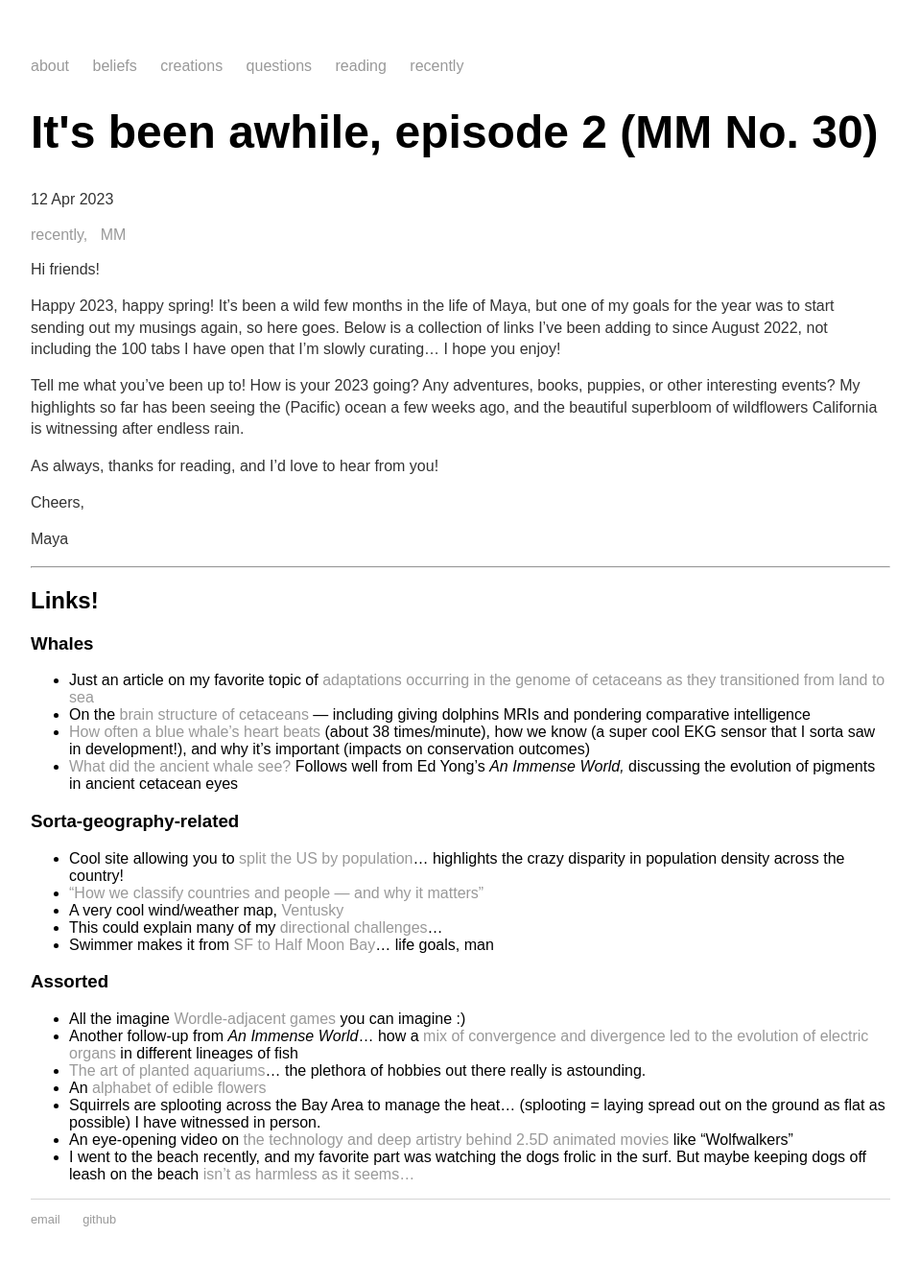
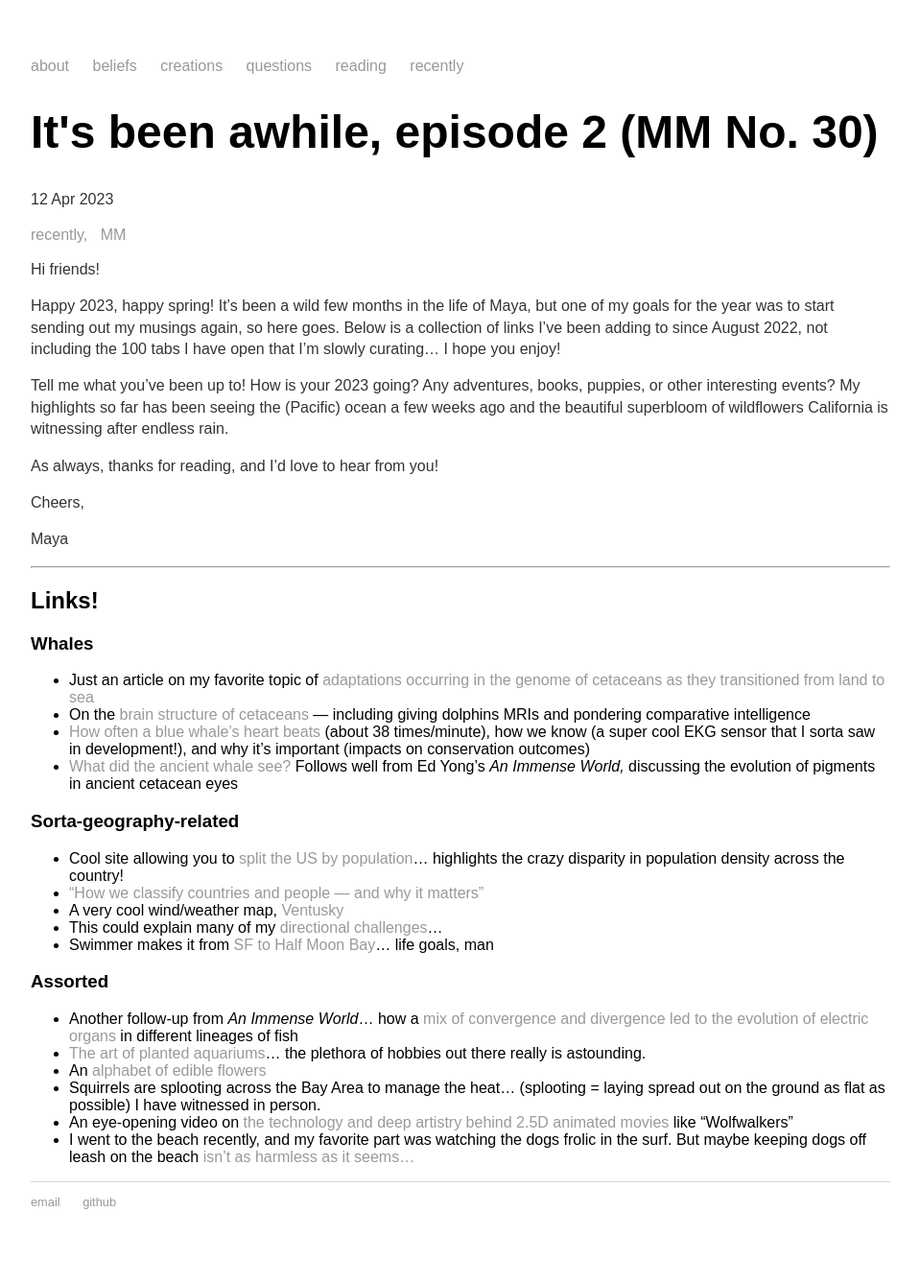
Before and after one commit to mayasheth/mayasheth.github.io, a Jekyll site: the page built from _posts/2023-04-12-its-been-awhile-episode-2.md, in a window 1280 px wide. Shown: the whole page at 96% size, without its empty margins (160-1119 px from the left). Built offline with Jekyll 4.4.1, drawn with Linux system fonts in a browser that asks for light colours.

Commit message:
Update 2023-04-12-its-been-awhile-episode-2.md

```diff
--- a/_posts/2023-04-12-its-been-awhile-episode-2.md
+++ b/_posts/2023-04-12-its-been-awhile-episode-2.md
@@ -10,7 +10,7 @@ Hi friends!
 
 Happy 2023, happy spring! It’s been a wild few months in the life of Maya, but one of my goals for the year was to start sending out my musings again, so here goes. Below is a collection of links I’ve been adding to since August 2022, not including the 100 tabs I have open that I’m slowly curating… I hope you enjoy!
 
-Tell me what you’ve been up to! How is your 2023 going? Any adventures, books, puppies, or other interesting events? My highlights so far has been seeing the (Pacific) ocean a few weeks ago, and the beautiful superbloom of wildflowers California is witnessing after endless rain.
+Tell me what you’ve been up to! How is your 2023 going? Any adventures, books, puppies, or other interesting events? My highlights so far has been seeing the (Pacific) ocean a few weeks ago and the beautiful superbloom of wildflowers California is witnessing after endless rain.
 
 As always, thanks for reading, and I’d love to hear from you!
 
@@ -39,7 +39,6 @@ Maya
 
 ### Assorted
 
-- All the imagine [Wordle-adjacent games](https://likewordle.com/?utm_source=densediscovery&utm_medium=email&utm_campaign=newsletter-issue-201) you can imagine :)
 - Another follow-up from *An Immense World*… how a [mix of convergence and divergence led to the evolution of electric organs](https://www.quantamagazine.org/electric-fish-genomes-reveal-how-evolution-repeats-itself-20220822/?mc_cid=8a1127e7a9&mc_eid=3f1e34114c) in different lineages of fish
 - [The art of planted aquariums](https://wepresent.wetransfer.com/stories/international-aquatic-plants-layout-contest?utm_source=substack&utm_medium=email)… the plethora of hobbies out there really is astounding.
 - An [alphabet of edible flowers](https://www.edibleflowersalphabet.com/asparagus-pea.html)
```
